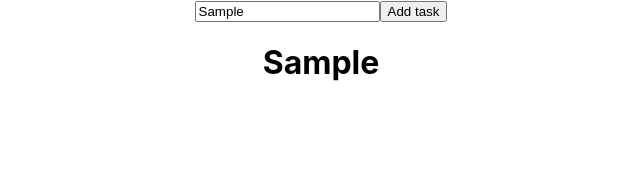
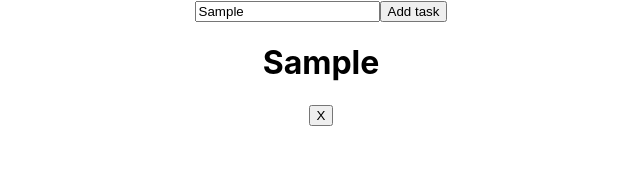
Before and after one commit to gustasvos/react-todo-list, a React (Create React App) app: page / in a window 1280 px wide. Both pictures are taken after typing "Sample" into the empty fields and a click on the button "Add task". Shown: the top 176 px of the page, without its empty margins (319-959 px from the left). Built offline with nearby package versions, Linux system fonts and the light colour scheme.

Commit message:
delete task

```diff
--- a/src/App.js
+++ b/src/App.js
@@ -10,14 +10,21 @@ function App() {
     setNewTask(event.target.value)
   }
 
+  const deleteTask = (taskName) => {
+    const newTodoList = todoList.filter((task) => {
+      return task !== taskName
+    })
+    setTodoList(newTodoList)
+  }
+
   return (
     <div className="App">
       <div className='addTask'>
         <input onChange={handleChange} />
         <button
-        // add task function
           onClick={() => {
-            setTodoList([...todoList, newTask])
+            const newTodoList = [...todoList, newTask]
+            setTodoList(newTodoList)
           }}
         >
           Add task
@@ -25,7 +32,13 @@ function App() {
       </div>
       <div className='taskList'>
         {todoList.map((task) => {
-          return <h1>{task}</h1>
+          return (
+            <div>
+              <h1>{task}</h1>
+              <button onClick={() => deleteTask(task)}>X</button>
+            </div>
+          )
+
         })}
 
       </div>
```
